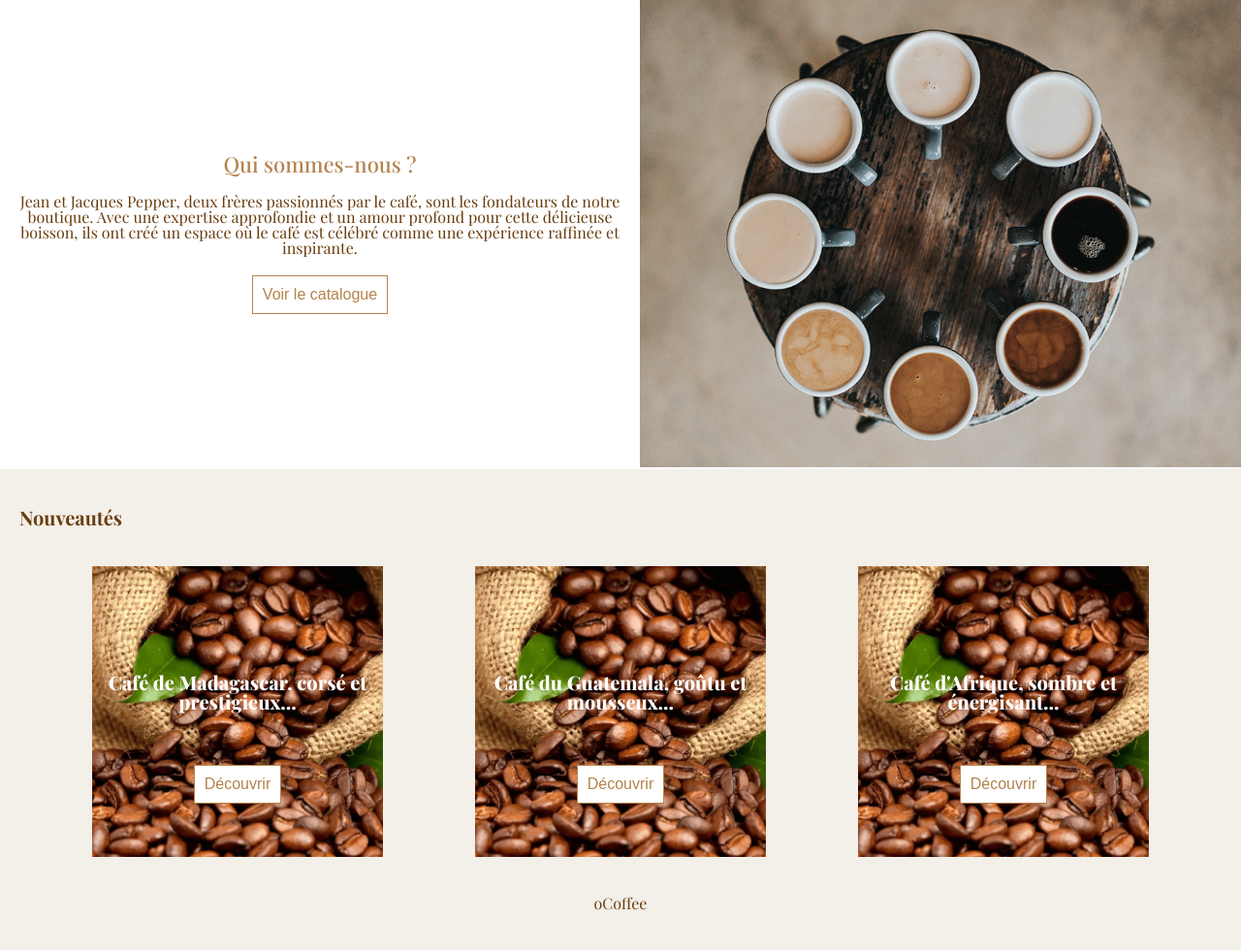
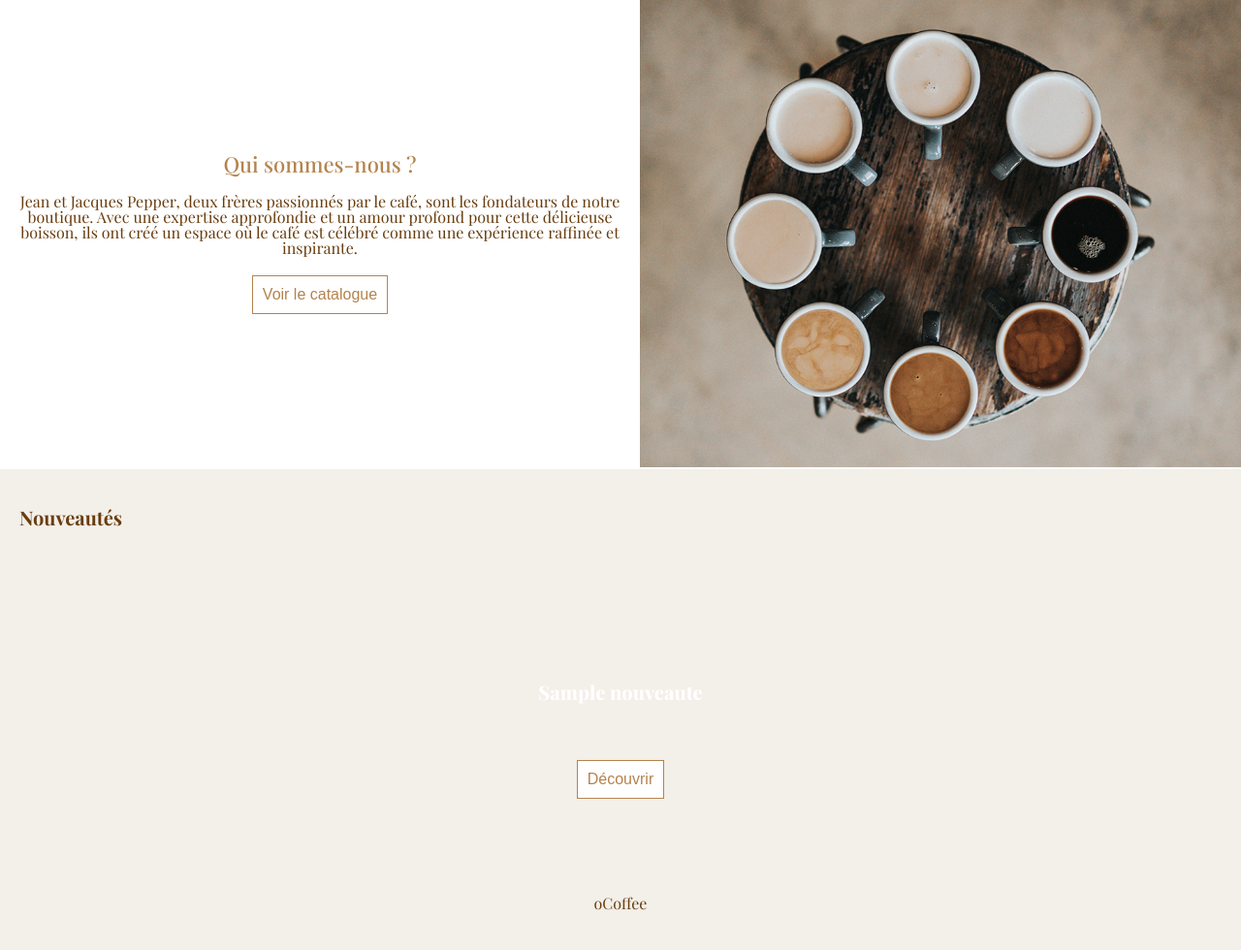
Before and after one commit to MarvinKristMarvin/Coffee, a Node server app: template app/views/accueil.ejs in a window 1280 px wide. Shown: the part 109-1089 px from the top of the page at 97% size. Run offline with Node 20, Linux system fonts and the light colour scheme; the template is opened without the code that fills it: most values are stand-ins (such as "Sample title", 1, 10 or a date in 2020); some web fonts are replaced.

Commit message:
added dataMapper and database, made the accueil view dynamic, error: can't load images dynamically

```diff
--- a/app/views/accueil.ejs
+++ b/app/views/accueil.ejs
@@ -18,27 +18,17 @@
       <div class="nouveautes">
         <h3>Nouveautés</h3>
         <div class="produits">
-          <div class="produit">
-            <img class="background-produit" src="" alt="" />
-            <p class="description-produit">
-              Café de Madagascar, corsé et prestigieux...
-            </p>
-            <button class="bouton-decouvrir">Découvrir</button>
-          </div>
-          <div class="produit">
-            <img class="background-produit" src="" alt="" />
-            <p class="description-produit">
-              Café du Guatemala, goûtu et mousseux...
-            </p>
-            <button class="bouton-decouvrir">Découvrir</button>
-          </div>
-          <div class="produit">
-            <img class="background-produit" src="" alt="" />
-            <p class="description-produit">
-              Café d'Afrique, sombre et énergisant...
-            </p>
-            <button class="bouton-decouvrir">Découvrir</button>
-          </div>
+          <% nouveautes.forEach(nouveaute => { %>
+            <div class="produit">
+
+              <img class="background-produit" src="" alt="" style="background-image: url('/assets/coffees/<%= nouveaute.reference %>.png');"/>
+
+              <p class="description-produit">
+                <%= nouveaute.name %>
+              </p>
+              <button class="bouton-decouvrir">Découvrir</button>
+            </div>
+          <% console.log (nouveaute.reference)}) %>
         </div>
       </div>
     </main>
--- a/integration/css/produit.css
+++ b/integration/css/produit.css
@@ -12,12 +12,11 @@
     align-items: center;
     width: 300px;
 
-    background-image: url("../assets/coffees/100955890.png"); /* The image used */
+    /* The image used */
     height: 100%; /* You must set a specified height */
     background-position: center; /* Center the image */
     background-repeat: no-repeat; /* Do not repeat the image */
     background-size: cover;
-
     & p {
       color: white;
       font-weight: 800;
```
Also changed, not shown: app/controllers/mainController.js (+10 -4 lines), app/dataMapper.js (added, +11 -0 lines), app/database.js (added, +11 -0 lines).
